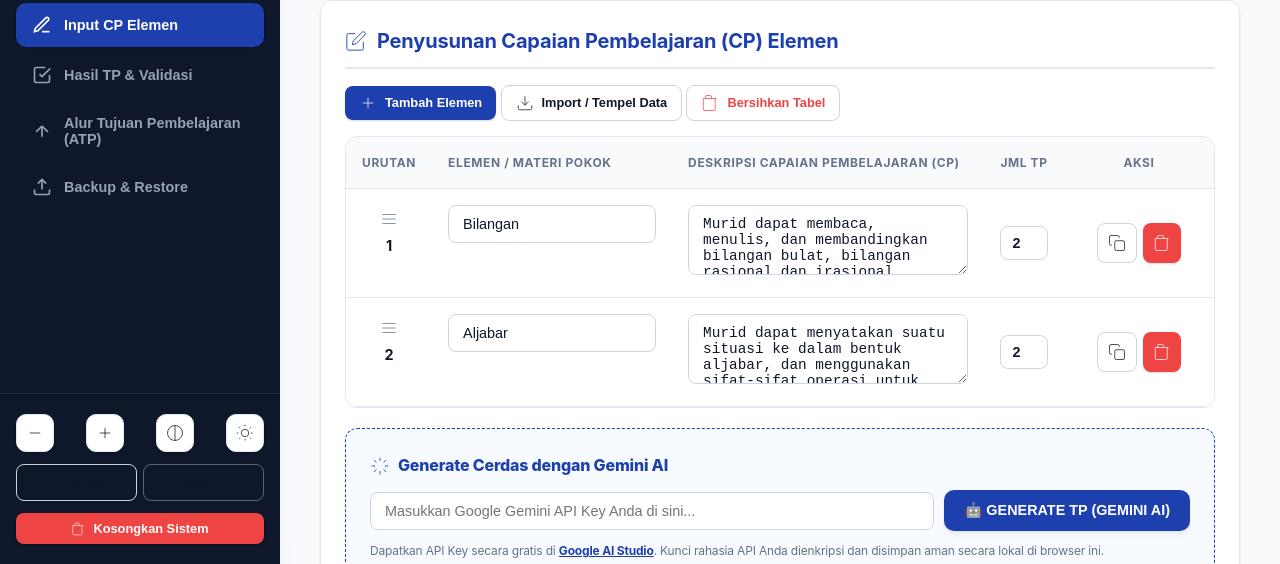
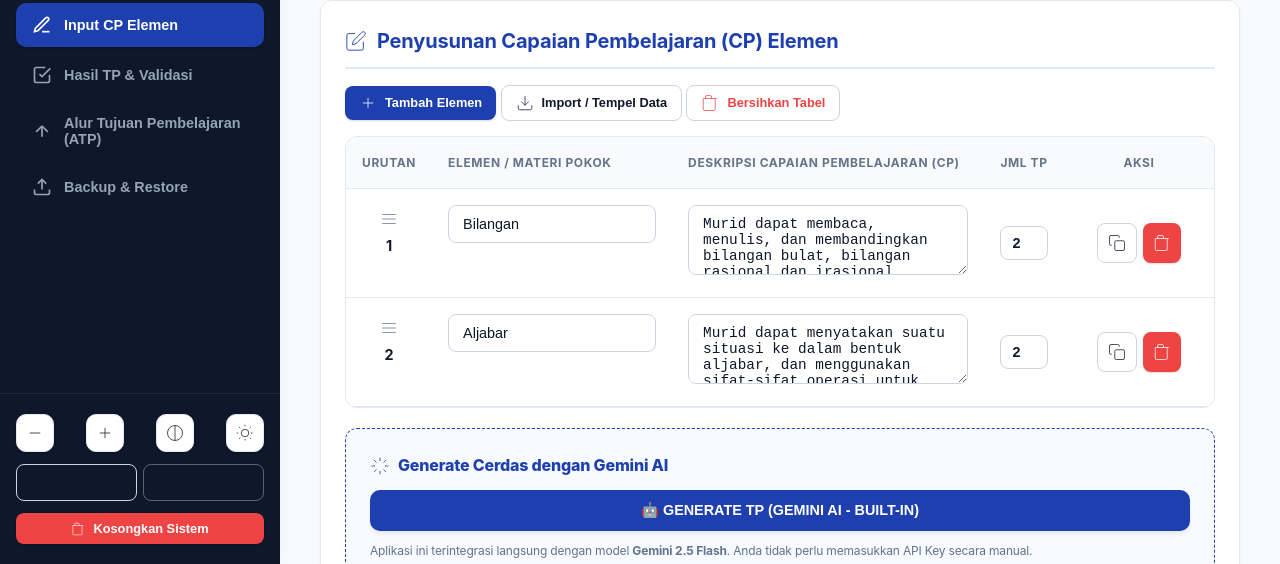
Before and after one commit to supriyadi911/TP-dan-ATP-Generator, a plain HTML site: page index.html in a window 1280 px wide. Both pictures are taken after a click on the button "Input CP Elemen". Shown: the part 236-800 px from the top of the page. Drawn offline with Linux system fonts and the light colour scheme.

Commit message:
Update index.html

````diff
--- a/index.html
+++ b/index.html
@@ -1353,13 +1353,12 @@
                             Generate Cerdas dengan Gemini AI
                         </div>
                         <div style="display: flex; gap: 10px; flex-wrap: wrap; align-items: center;">
-                            <input type="password" id="gemini-api-key" class="form-control" style="flex: 1; min-width: 250px;" placeholder="Masukkan Google Gemini API Key Anda di sini...">
-                            <button class="btn btn-primary" id="btn-generate-ai" onclick="generateTPWithGemini()" style="box-shadow: var(--shadow-md);">
-                                🤖 GENERATE TP (GEMINI AI)
+                            <button class="btn btn-primary" id="btn-generate-ai" onclick="generateTPWithGemini()" style="box-shadow: var(--shadow-md); width: 100%;">
+                                🤖 GENERATE TP (GEMINI AI - BUILT-IN)
                             </button>
                         </div>
                         <p style="font-size: 0.75rem; color: var(--text-muted); margin-top: 10px;">
-                            Dapatkan API Key secara gratis di <a href="https://aistudio.google.com/" target="_blank" style="color: var(--primary-color); font-weight:bold;">Google AI Studio</a>. Kunci rahasia API Anda dienkripsi dan disimpan aman secara lokal di browser ini.
+                            Aplikasi ini terintegrasi langsung dengan model <b>Gemini 2.5 Flash</b>. Anda tidak perlu memasukkan API Key secara manual.
                         </p>
                     </div>
 
@@ -1412,7 +1411,6 @@
                         <div class="no-print button-group" style="margin-bottom:0;">
                             <button class="btn btn-outline btn-sm" onclick="openPreviewModal()">👁️ Pratinjau Dokumen</button>
                             <button class="btn btn-outline btn-sm" onclick="copyToClipboard()">📋 Salin Data</button>
-                            <!-- Tombol Export diganti menjadi Excel (.xls) -->
                             <button class="btn btn-outline btn-sm" onclick="exportToExcel()">📊 Ekspor Excel (.xls)</button>
                             <button class="btn btn-outline btn-sm" onclick="exportToWord()">📝 Ekspor Word (.doc)</button>
                             <button class="btn btn-success btn-sm" onclick="triggerPrint()">🖨️ Cetak / PDF</button>
@@ -1462,7 +1460,6 @@
                         </span>
                         <div class="no-print button-group" style="margin-bottom:0;">
                             <button class="btn btn-outline btn-sm" onclick="openPreviewModal()">👁️ Pratinjau Dokumen</button>
-                            <!-- Tombol Export diganti menjadi Excel (.xls) -->
                             <button class="btn btn-outline btn-sm" onclick="exportToExcel()">📊 Ekspor Semua ke Excel (.xls)</button>
                             <button class="btn btn-success btn-sm" onclick="triggerPrint()">🖨️ Cetak / PDF</button>
                         </div>
@@ -1723,12 +1720,6 @@
                 input.addEventListener('input', saveIdentitasToLocal);
                 input.addEventListener('change', saveIdentitasToLocal);
             });
-
-            // Load Gemini API Key jika pernah diinput sebelumnya
-            const savedApiKey = localStorage.getItem('tp_generator_gemini_key');
-            if (savedApiKey && document.getElementById('gemini-api-key')) {
-                document.getElementById('gemini-api-key').value = savedApiKey;
-            }
 
             showToast("Aplikasi Kurikulum Merdeka BSKAP 046/2025 diaktifkan!");
         };
@@ -2354,16 +2345,6 @@
                 return;
             }
 
-            const apiKey = document.getElementById('gemini-api-key').value.trim();
-            if (!apiKey) {
-                alert("Silakan masukkan Google Gemini API Key terlebih dahulu.");
-                document.getElementById('gemini-api-key').focus();
-                return;
-            }
-
-            // Auto-save API key ke local storage
-            localStorage.setItem('tp_generator_gemini_key', apiKey);
-
             const btnAI = document.getElementById('btn-generate-ai');
             const originalBtnText = btnAI.innerHTML;
             btnAI.innerHTML = "⏳ MENGANALISIS DENGAN AI...";
@@ -2394,26 +2375,58 @@
 
             KEMBALIKAN HANYA ARRAY JSON MURNI dengan parameter properti: elemen, cpOriginal, kompetensi, konten, tujuanPembelajaran, dimensiProfil. Jangan tambahkan format markdown json, backticks, atau teks pengantar apapun.`;
 
+            // Aturan Lingkungan (Environment Specific Rule): Selalu gunakan string kosong dan biarkan lingkungan yang menyuntikkan proxy key
+            const apiKey = "";
+            const url = `https://generativelanguage.googleapis.com/v1beta/models/gemini-2.5-flash-preview-09-2025:generateContent?key=${apiKey}`;
+
+            const maxRetries = 5;
+            const delays = [1000, 2000, 4000, 8000, 16000];
+            let attempt = 0;
+            let success = false;
+            let responseData = null;
+
+            while (attempt < maxRetries && !success) {
                 try {
-                // Menggunakan model Gemini 1.5 Flash untuk keseimbangan kecepatan dan kecerdasan
-                const response = await fetch(`https://generativelanguage.googleapis.com/v1beta/models/gemini-1.5-flash:generateContent?key=${apiKey}`, {
+                    const response = await fetch(url, {
                         method: 'POST',
                         headers: { 'Content-Type': 'application/json' },
                         body: JSON.stringify({
                             contents: [{ parts: [{ text: promptText }] }],
-                        generationConfig: { temperature: 0.2 } // Suhu rendah agar AI lebih patuh pada format
+                            // Generation Config sesuai rekomendasi stabilitas
+                            generationConfig: {
+                                temperature: 0.2
+                            }
                         })
                     });
 
                     if (!response.ok) {
-                    throw new Error("Koneksi ditolak. Periksa kembali API Key Anda atau pastikan koneksi internet stabil.");
-                }
-
-                const data = await response.json();
-                let aiResponseText = data.candidates[0].content.parts[0].text;
-
-                // Membersihkan markdown JSON pembungkus jika ada
-                aiResponseText = aiResponseText.replace(/```json/g, '').replace(/```/g, '').trim();
+                        throw new Error(`HTTP error! status: ${response.status}`);
+                    }
+
+                    responseData = await response.json();
+                    success = true;
+
+                } catch (error) {
+                    attempt++;
+                    if (attempt < maxRetries) {
+                        // Exponential backoff wait
+                        await new Promise(res => setTimeout(res, delays[attempt - 1]));
+                    } else {
+                        alert("Gagal terhubung dengan server AI setelah beberapa percobaan. Pastikan Anda memiliki koneksi internet yang stabil.");
+                        btnAI.innerHTML = originalBtnText;
+                        btnAI.disabled = false;
+                        return;
+                    }
+                }
+            }
+
+            try {
+                let aiResponseText = responseData.candidates[0].content.parts[0].text;
+
+                // Membersihkan markdown JSON pembungkus jika ada secara ekstrim untuk parsing yang aman
+                if (aiResponseText.includes('[')) {
+                    aiResponseText = aiResponseText.substring(aiResponseText.indexOf('['), aiResponseText.lastIndexOf(']') + 1);
+                }
 
                 const aiResult = JSON.parse(aiResponseText);
 
@@ -2465,8 +2478,8 @@
                 showToast("Sukses: TP & Konten materi berhasil dirumuskan dengan Gemini AI!");
 
             } catch (error) {
-                console.error("Kesalahan Gemini API:", error);
-                alert("Gagal memproses dengan AI: " + error.message);
+                console.error("Kesalahan parsing Gemini API:", error);
+                alert("Terjadi kesalahan saat memproses data JSON dari AI. Silakan coba klik tombol Generate sekali lagi.");
             } finally {
                 btnAI.innerHTML = originalBtnText;
                 btnAI.disabled = false;
````
Lines whose indentation alone changed are shown as unchanged.
